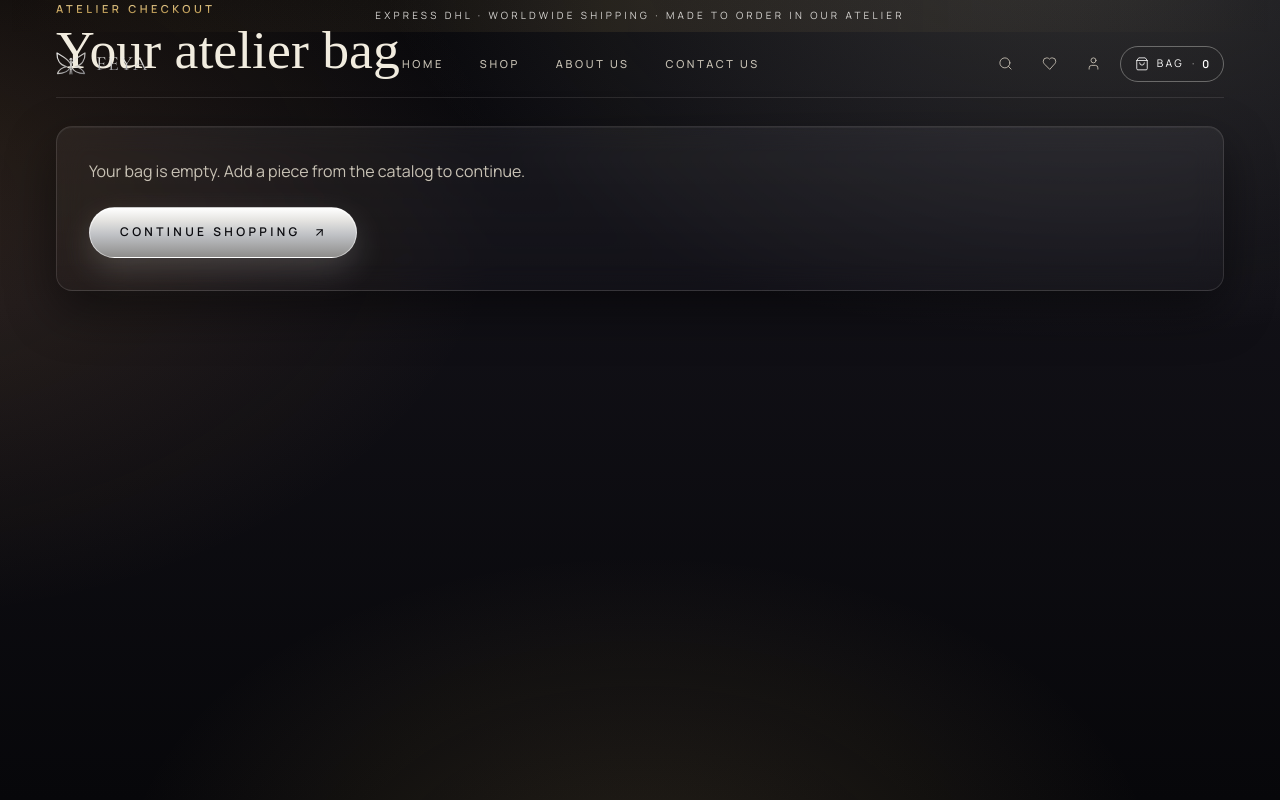
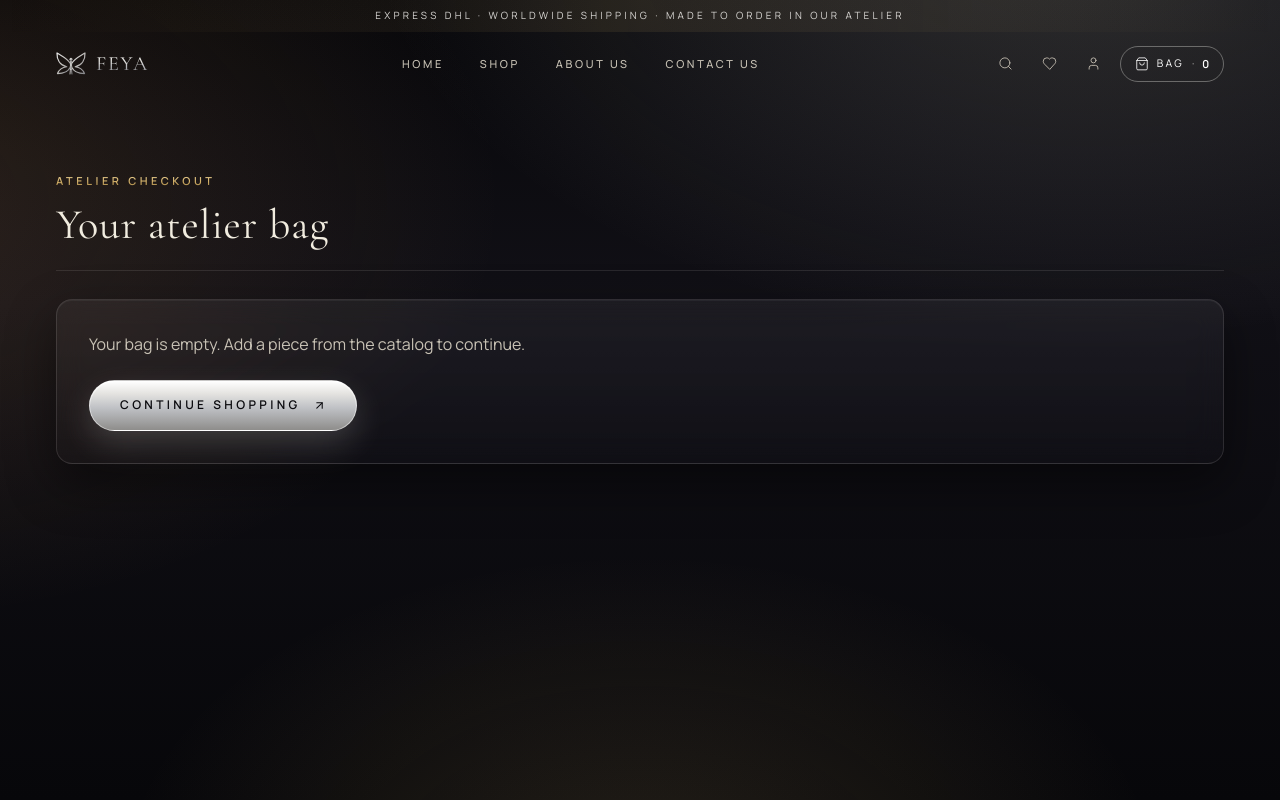
Before and after one commit to THEFEYA/feya-commerce, a Next.js app: page /cart in a window 1280 px wide. Shown: the top 800 px of the page. Built offline with nearby package versions, Linux system fonts and the light colour scheme; a web font is replaced by a local one.

Commit message:
Lower and compact cart checkout heading

```diff
--- a/components/CartClient.tsx
+++ b/components/CartClient.tsx
@@ -2,7 +2,7 @@
 
 import Link from 'next/link';
 import { useEffect, useMemo, useState } from 'react';
-import { ArrowUpRight, Mail, MapPin, MessageSquareText, Minus, Phone, Plus, ShoppingBag, Truck, User, Zap } from 'lucide-react';
+import { ArrowUpRight, Mail, MapPin, MessageSquareText, Minus, Phone, Plus, Truck, User, Zap } from 'lucide-react';
 import { formatPrice } from '@/lib/storefront';
 
 type CartItem = {
@@ -69,10 +69,10 @@ export function CartClient() {
   };
 
   return (
-    <section className="container-feya pt-32 pb-20">
+    <section className="container-feya pt-[180px] lg:pt-[172px] pb-20">
       <div className="mb-7 border-b border-[rgba(216,214,211,.12)] pb-5">
-        <div className="eyebrow-gold mb-2">Atelier checkout</div>
-        <h1 className="display-section text-bone leading-none" style={{ fontSize: 'clamp(34px,4.2vw,58px)' }}>Your atelier bag</h1>
+        <div className="eyebrow-gold mb-3">Atelier checkout</div>
+        <h1 className="font-tall text-bone leading-[0.95] tracking-[0.04em]" style={{ fontSize: 'clamp(30px,3.3vw,46px)' }}>Your atelier bag</h1>
       </div>
 
       {!items.length ? (
```
